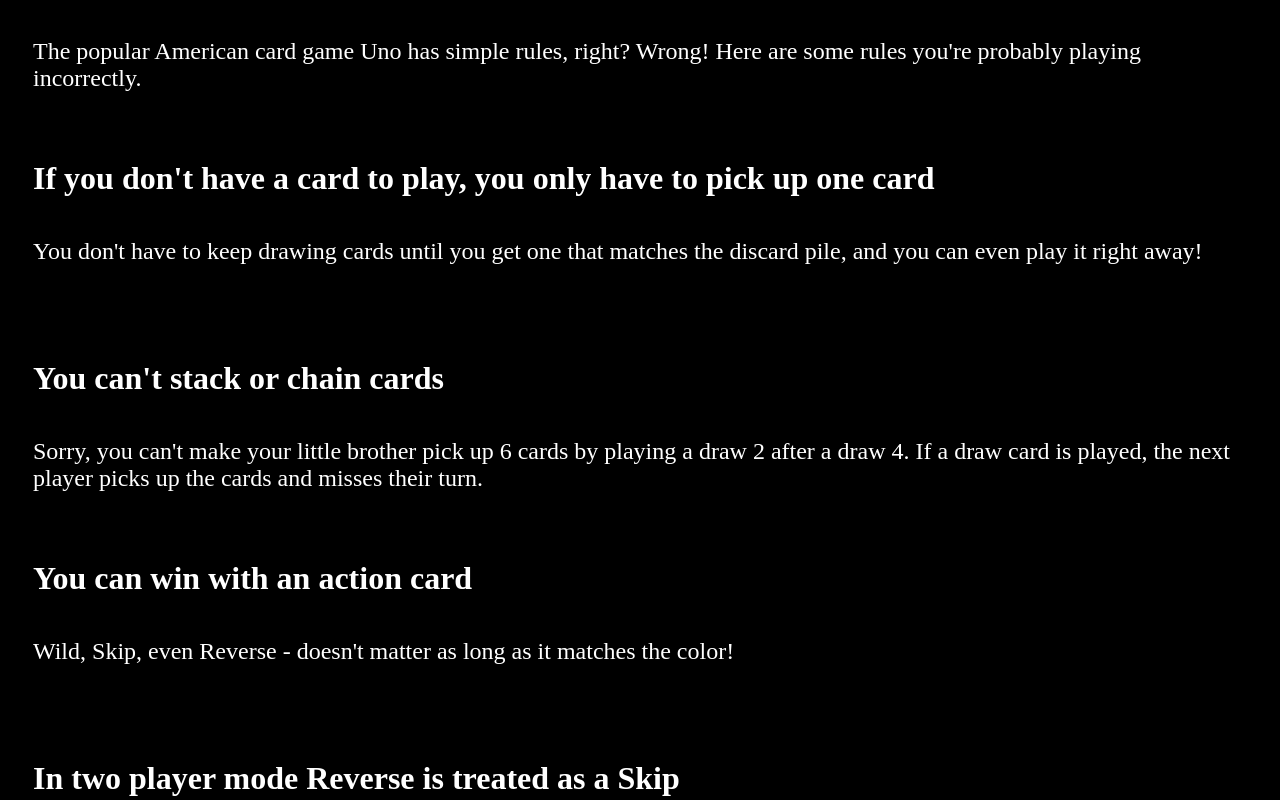
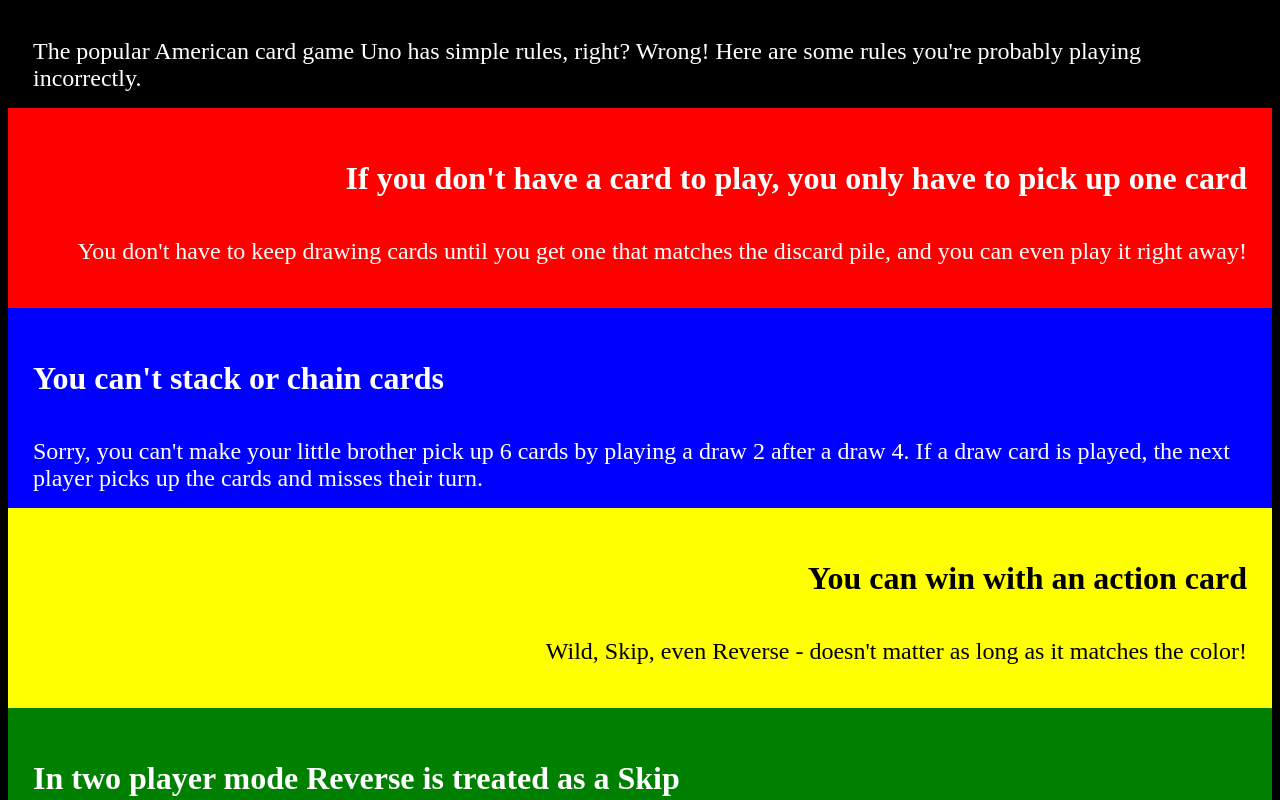
Before and after one commit to nana-beep/homework2-2021, a plain HTML site: page index.html in a window 1280 px wide. Shown: the part 718-1518 px from the top of the page. Drawn offline with Linux system fonts and the light colour scheme.

Commit message:
changed div tags

```diff
--- a/css/style.css
+++ b/css/style.css
@@ -35,35 +35,33 @@
     padding-left: 25px;
 }
 
-.red{
+#red{
     background-color:#ff0000;
     text-align: right;
 }
 
-.blue{
+#blue{
     background-color:#0000ff;
     text-align: left;
 }
 
-.yellow{
+#yellow{
     background-color:#ffff00;
     text-align:right;
 }
 
-.yellow h2{
+#yellow h2{
     color: #000000;
     text-shadow: #c7e2c7;
     vertical-align: 4px;
     text-align: 4px;
 }
 
-.yellow p{
+#yellow p{
     color: #000000;
 }
 
-
-
-.green{
+#green{
     background-color: #008000;
     text-align: left;
 }
```
